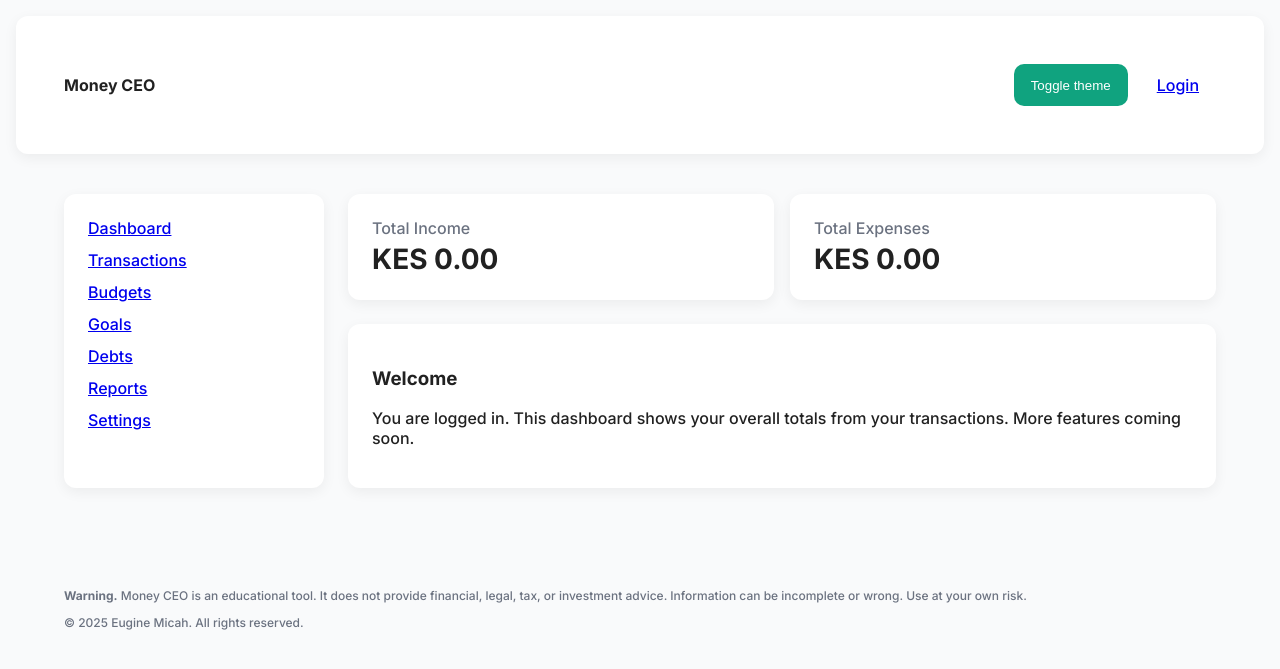
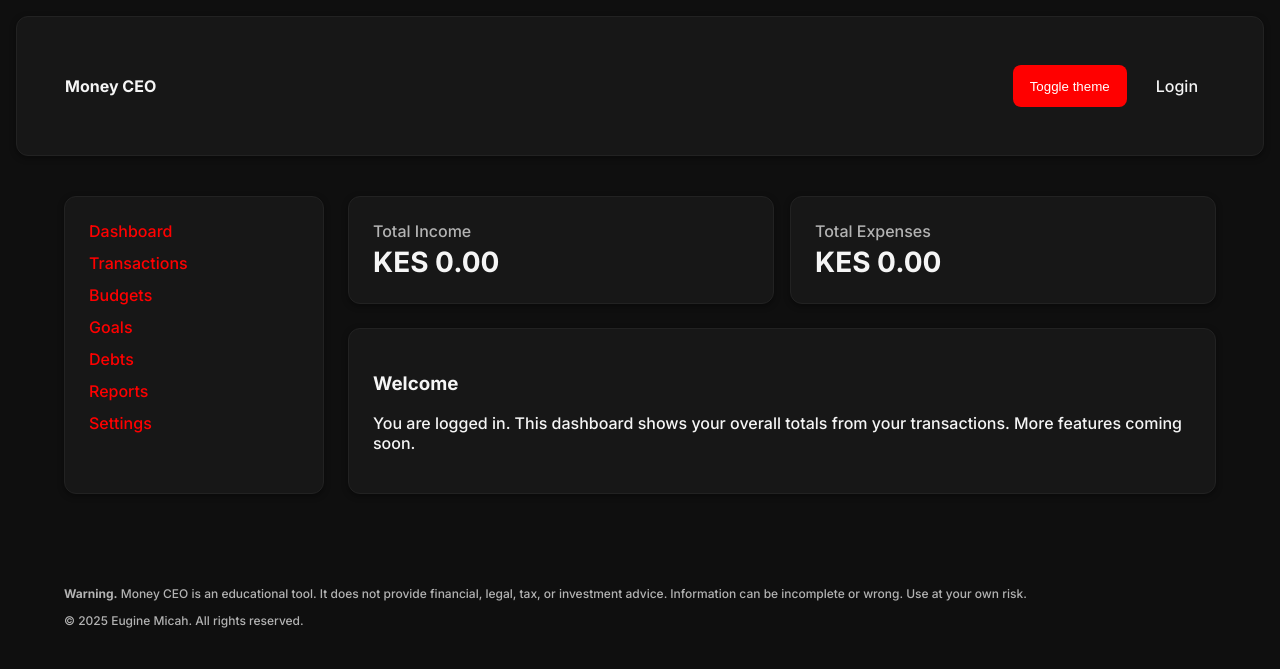
Before and after one commit to eugineous/MONEY-CEO, a PHP site: page / in a window 1280 px wide. Shown: the top 669 px of the page. Run offline with PHP 8.4, Linux system fonts and the light colour scheme; the visitor is signed in with stand-in values (Sample User, id 1); data that the repository does not hold is empty.

Commit message:
style: apply dark theme with charcoal, red, and white

```diff
--- a/assets/css/core.css
+++ b/assets/css/core.css
@@ -1,31 +1,213 @@
-:root{
-  --color-primary:#10A37F;
-  --color-secondary:#6600FF;
-  --color-bg-light:#F9FAFB;
-  --color-bg-dark:#121212;
-  --color-text-main:#212121;
-  --color-text-secondary:#6B7280;
-  --color-danger:#FF4D4F;
-  --color-success:#34D399;
+/* Money CEO Dark Theme (Charcoal Black, White, Red) */
 
-  --radius-card:12px;
-  --space-1:8px;
-  --space-2:16px;
-  --space-3:24px;
-  --space-4:32px;
-  --font-main:'Inter','Roboto','Helvetica Neue',Arial,sans-serif;
+/* Colour variables */
+:root {
+  --color-bg: #0f0f0f;
+  --color-card-bg: #171717;
+  --color-sidebar-bg: #121212;
+  --color-border: #222222;
+  --color-accent: #ff0000;
+  --color-accent-hover: #cc0000;
+  --color-text-main: #f5f5f5;
+  --color-text-secondary: #b3b3b3;
+  --radius-card: 12px;
+  --space-1: 8px;
+  --space-2: 16px;
+  --space-3: 24px;
+  --space-4: 32px;
+  --font-main: 'Inter', 'Roboto', 'Helvetica Neue', Arial, sans-serif;
 }
-*{box-sizing:border-box}
-html,body{margin:0;padding:0;font-family:var(--font-main);background:var(--color-bg-light);color:var(--color-text-main)}
-.container{max-width:1200px;margin:0 auto;padding:var(--space-3)}
-.grid{display:grid;gap:var(--space-2)}
-.grid-2{grid-template-columns:repeat(2,minmax(0,1fr))}
-@media(max-width:900px){.grid-2{grid-template-columns:1fr}}
-.card{background:white;border-radius:var(--radius-card);padding:var(--space-3);box-shadow:0 4px 14px rgba(0,0,0,0.06)}
-.btn{padding:10px 16px;border-radius:10px;border:1px solid transparent;cursor:pointer}
-.btn-primary{background:var(--color-primary);color:white}
-.btn-primary:hover{filter:brightness(.95)}
-.text-muted{color:var(--color-text-secondary)}
-.kpi{display:flex;flex-direction:column;gap:4px}
-.kpi .big{font-weight:700;font-size:28px}
-.footer{margin-top:40px;font-size:12px;color:var(--color-text-secondary)}
+
+/* Reset and base */
+*,
+*::before,
+*::after {
+  box-sizing: border-box;
+}
+
+html, body {
+  margin: 0;
+  padding: 0;
+  background: var(--color-bg);
+  color: var(--color-text-main);
+  font-family: var(--font-main);
+}
+
+a {
+  color: var(--color-accent);
+  text-decoration: none;
+}
+
+a:hover {
+  text-decoration: underline;
+}
+
+/* Layout containers */
+.container {
+  max-width: 1200px;
+  margin: 0 auto;
+  padding: var(--space-3);
+}
+
+.grid {
+  display: grid;
+  gap: var(--space-2);
+}
+
+.grid-2 {
+  grid-template-columns: repeat(2, minmax(0, 1fr));
+}
+
+@media(max-width: 900px) {
+  .grid-2 {
+    grid-template-columns: 1fr;
+  }
+}
+
+/* Cards */
+.card {
+  background: var(--color-card-bg);
+  border: 1px solid var(--color-border);
+  border-radius: var(--radius-card);
+  padding: var(--space-3);
+  box-shadow: 0 2px 6px rgba(0, 0, 0, 0.4);
+}
+
+/* KPI cards */
+.kpi {
+  display: flex;
+  flex-direction: column;
+  gap: 4px;
+}
+
+.kpi .big {
+  font-weight: 700;
+  font-size: 28px;
+}
+
+.text-muted {
+  color: var(--color-text-secondary);
+}
+
+.text-accent {
+  color: var(--color-accent);
+}
+
+/* Buttons */
+.btn {
+  display: inline-block;
+  padding: 10px 16px;
+  border-radius: 8px;
+  border: 1px solid transparent;
+  cursor: pointer;
+  font-weight: 500;
+  background: none;
+  color: var(--color-text-main);
+}
+
+.btn-primary {
+  background: var(--color-accent);
+  color: #fff;
+}
+
+.btn-primary:hover {
+  background: var(--color-accent-hover);
+}
+
+.btn-outline {
+  border-color: var(--color-accent);
+  color: var(--color-accent);
+}
+
+.btn-outline:hover {
+  background: rgba(255, 0, 0, 0.1);
+}
+
+/* Navbar */
+.navbar {
+  background: var(--color-sidebar-bg);
+  border-bottom: 1px solid var(--color-border);
+  padding: var(--space-2);
+}
+
+.navbar .nav-inner {
+  display: flex;
+  justify-content: space-between;
+  align-items: center;
+  gap: var(--space-2);
+}
+
+/* Sidebar */
+.sidebar {
+  background: var(--color-sidebar-bg);
+  border-right: 1px solid var(--color-border);
+  padding: var(--space-3) var(--space-2);
+  height: 100%;
+  position: sticky;
+  top: var(--space-2);
+}
+
+.sidebar a {
+  display: block;
+  margin-bottom: var(--space-1);
+  color: var(--color-text-main);
+  padding: var(--space-1);
+  border-radius: 6px;
+}
+
+.sidebar a:hover {
+  background: var(--color-border);
+}
+
+.sidebar a.active {
+  background: var(--color-accent);
+}
+
+/* Footer */
+.footer {
+  margin-top: var(--space-4);
+  font-size: 12px;
+  color: var(--color-text-secondary);
+}
+
+/* Forms */
+input[type="text"],
+input[type="email"],
+input[type="password"],
+select,
+textarea {
+  width: 100%;
+  padding: var(--space-1);
+  border-radius: 6px;
+  background: #222222;
+  border: 1px solid var(--color-border);
+  color: var(--color-text-main);
+}
+
+input:focus,
+select:focus,
+textarea:focus {
+  outline: none;
+  border-color: var(--color-accent);
+  box-shadow: 0 0 0 2px rgba(255,0,0,0.3);
+}
+
+/* Tables */
+table {
+  width: 100%;
+  border-collapse: collapse;
+}
+
+th, td {
+  padding: var(--space-1);
+  text-align: left;
+  border-bottom: 1px solid var(--color-border);
+}
+
+thead {
+  background: var(--color-sidebar-bg);
+}
+
+tbody tr:hover {
+  background: var(--color-border);
+}
```
